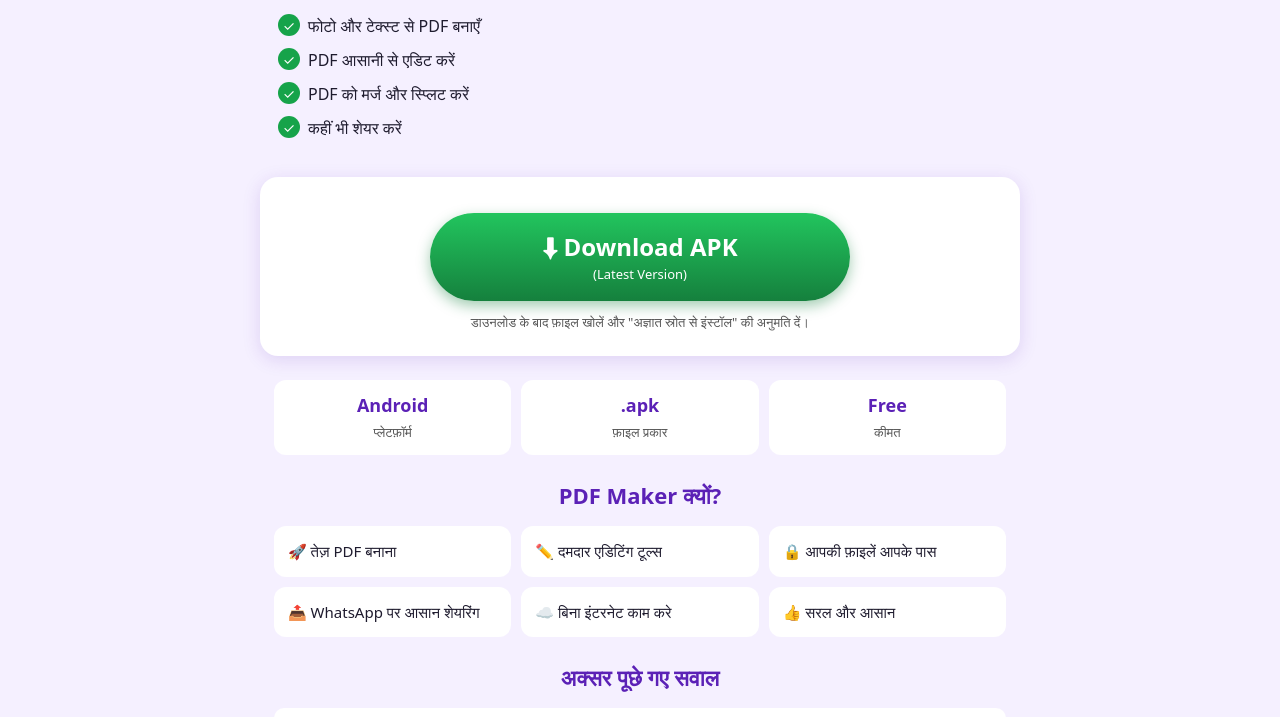
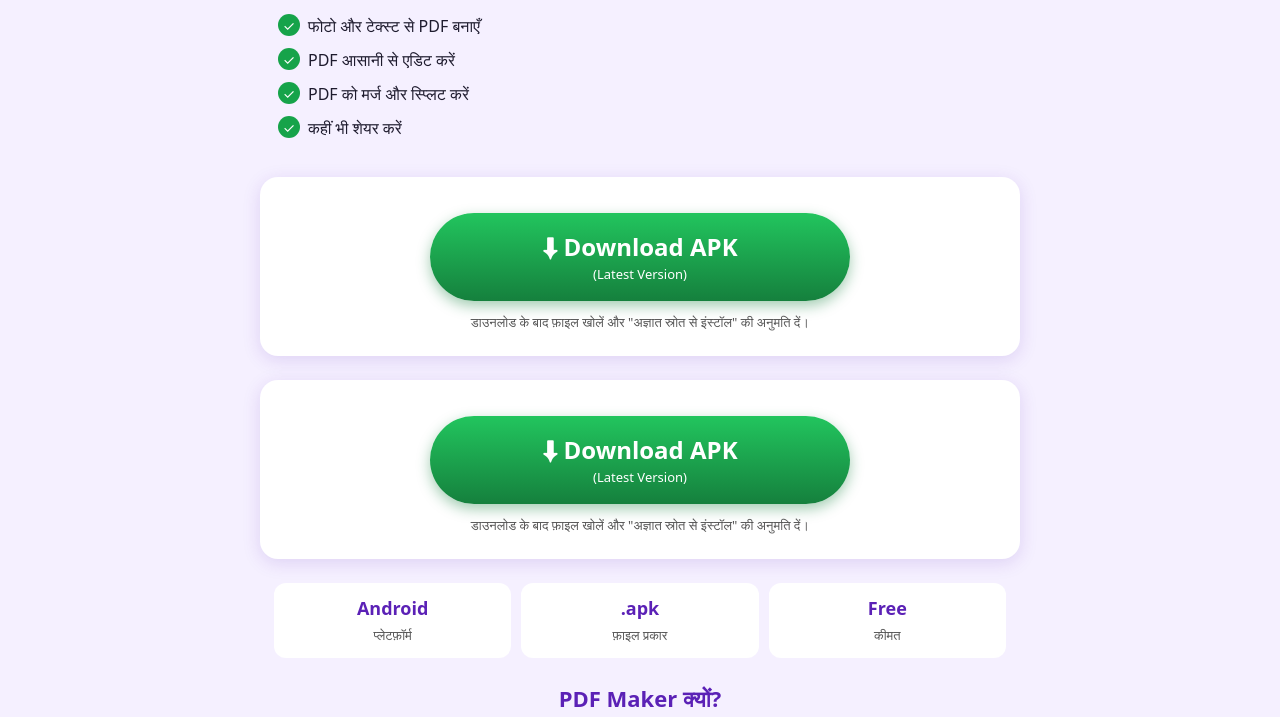
Before and after one commit to playtubeapp948-wq/Pdfmak, a plain HTML site: page index.html in a window 1280 px wide. Shown: the part 295-1012 px from the top of the page. Drawn offline with Linux system fonts and the light colour scheme.

Commit message:
Update index.html

```diff
--- a/index.html
+++ b/index.html
@@ -75,6 +75,12 @@ footer a{color:#ddd;margin:0 8px}
   <p class="note">डाउनलोड के बाद फ़ाइल खोलें और "अज्ञात स्रोत से इंस्टॉल" की अनुमति दें।</p>
 </div>
 
+  <div class="dl">
+  <!-- मुख्य डाउनलोड बटन: pdfmaker.apk इसी फोल्डर में होनी चाहिए -->
+  <a class="btn" href="pdfmaker.apk" download="pdfmaker.apk">⬇ Download APK<small>(Latest Version)</small></a>
+  <p class="note">डाउनलोड के बाद फ़ाइल खोलें और "अज्ञात स्रोत से इंस्टॉल" की अनुमति दें।</p>
+  </div>
+
 <div class="stats">
   <div><b>Android</b><span>प्लेटफ़ॉर्म</span></div>
   <div><b>.apk</b><span>फ़ाइल प्रकार</span></div>
```
